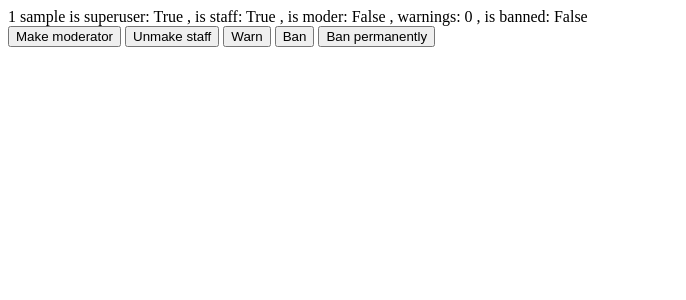
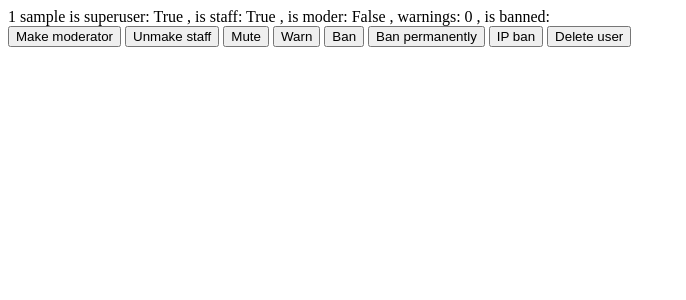
Before and after one commit to GermanBorovets/DevsOnly, a Django app: page /userlist/ in a window 1280 px wide. Shown: the top 300 px of the page, without its empty margins (0-686 px from the left). Run offline with Django 4.2, Linux system fonts and the light colour scheme; the visitor is signed in with stand-in values (Sample User, id 1); data comes from the database, SQL or seed files in the repository; parts of the project's set-up code (start-up, migrations or seed data) failed here and were passed over.

Commit message:
transitional commit (not working)

```diff
--- a/devsonly_web/main/models.py
+++ b/devsonly_web/main/models.py
@@ -5,11 +5,10 @@
 
 class User(AbstractUser):
     is_moder = models.BooleanField(default=False)
+    is_muted = models.BooleanField(default=False)
+    unmute_date = models.DateField(null=True)
     nwarns = models.IntegerField(default=0)
     # count of warns
-    is_banned = models.BooleanField(default=False)
-    permanent_ban = models.BooleanField(default=False)
-    unban_date = models.DateField(null=True)
     team_rating = models.IntegerField(default=0)
     # user rating as team member
     author_rating = models.IntegerField(default=0)
@@ -43,6 +42,7 @@
     term = models.DateTimeField(default=None)
     # if exists
     reason = models.CharField(max_length=255)
+    expire_date = models.DateTimeField(null=True)
 
 
 class StaffPunishments(models.Model):
@@ -100,3 +100,7 @@
 class UserSkills(models.Model):
     user = models.ForeignKey(to=get_user_model(), on_delete=models.CASCADE)
     skill = models.ForeignKey(to=HardSkills, on_delete=models.CASCADE)
+
+
+class BannedIPs(models.Model):
+    IP = models.CharField(max_length=15)
--- a/devsonly_web/main/templates/pages/userlist.html
+++ b/devsonly_web/main/templates/pages/userlist.html
@@ -21,10 +21,12 @@
         {% endif %}
         <form action = "/userlist/" method='POST'>
             {% csrf_token %}
+            {% if request.user.is_superuser or request.user.is_staff %}
                 {% if not user.is_moder %}
                     <button type="submit" name = 'moder toggle' value = {{user.id}} >Make moderator</button>
                 {% else %}
                     <button type="submit" name = 'moder toggle' value = {{user.id}} >Unmake moderator</button>
+                {% endif %}
             {% endif %}
             {% if request.user.is_superuser %}
                 {% if not user.is_staff %}
@@ -33,13 +35,30 @@
                     <button type="submit" name = 'staff toggle' value = {{user.id}} >Unmake staff</button>
                 {% endif %}
             {% endif %}
+
+            {% if user.is_muted %}
+                <button type = 'submit' name = 'mute toggle' value = {{user.id}}>Unute</button>
+            {% else %}
+                <button type = 'submit' name = 'mute toggle' value = {{user.id}}>Mute</button>
+            {% endif %}
+
             <button type="submit" name = 'warning' value = {{user.id}} >Warn</button>
+
             {% if not user.is_banned %}
                 <button type="submit" name = 'ban toggle' value = {{user.id}}>Ban</button>
+                {% if request.user.is_staff or request.user.is_superuser %}
                     <button type = 'submit' name = 'permaban' value = {{user.id}}>Ban permanently</button>
+                    <button type = 'submit' name = 'ip ban' value = {{user.id}}>IP ban</button>
+            {% endif %}
             {% else %}
+                {% if request.user.is_moder and not user.permanent_ban or request.user.is_staff or request.user.is_superuser %}
                     <button type="submit" name = 'ban toggle' value = {{user.id}} >Unban</button>
                 {% endif %}
+            {% endif %}
+            {% if request.user.is_staff or request.user.is_superuser %}
+                <button type="submit" name = 'delete user' value = {{user.id}} >Delete user</button>
+            {% endif %}
+
         </form>
         <br>
     {% endfor %}
--- a/devsonly_web/main/views/admin.py
+++ b/devsonly_web/main/views/admin.py
@@ -1,14 +1,13 @@
-from datetime import date, timedelta
+from datetime import datetime, timedelta, date
 
 from django.shortcuts import render
 from django.contrib import messages
 
 from src.logger import init_logger
-from main.models import User
+from main.models import User, Punishments
 
 
 def index_page(request) -> None:
-
     x_forwarded_for = request.META.get('HTTP_X_FORWARDED_FOR')
     if x_forwarded_for:
         ip = x_forwarded_for.split(',')[0]
@@ -39,21 +38,30 @@
                 user.is_banned = True
             user.save()
         if 'ban toggle' in request.POST:
-            user = User.objects.get(id=request.POST['ban toggle'])
-            user.is_banned = not user.is_banned
-            user.nwarns = 0
-            if user.is_banned:
-                user.unban_date = date.today() + timedelta(days=30)
-            else:
-                user.unban_date = None
-                user.permanent_ban = False
+            punishment = Punishments(user=User.objects.get(id=request.POST['ban toggle']),
+                                     type=0,
+                                     date=date.today(),
+                                     expire_date=datetime.now() + timedelta(days=30),
+                                     executor=request.user
+                                     )
+            punishment.save()
+        if 'permaban' in request.POST:
+            punishment = Punishments(user=User.objects.get(id=request.POST['ban toggle']),
+                                     type=0,
+                                     date=date.today(),
+                                     executor=request.user
+                                     )
+            punishment.save()
+        if 'mute toggle' in request.POST:
+            user = User.objects.get(id=request.POST['mute toggle'])
+            user.is_muted = not user.is_muted
             user.save()
-        if 'permaban' in request.POST:
-            user = User.objects.get(id=request.POST['permaban'])
-            user.is_banned = True
-            user.nwarns = 0
-            user.permanent_ban = True
-            user.save()
+        if 'delete user' in request.POST:
+            user = User.objects.get(id=request.POST['delete user'])
+            user.delete()
+        if 'ip ban' in request.POST:
+            pass
+
 
     if request.user.is_superuser or request.user.is_staff:
         users = User.objects.all()
```
Also changed, not shown: devsonly_web/main/views/registration.py (+16 -10 lines), devsonly_web/main/views/social.py (+7 -6 lines). Lines whose indentation alone changed are shown as unchanged.
